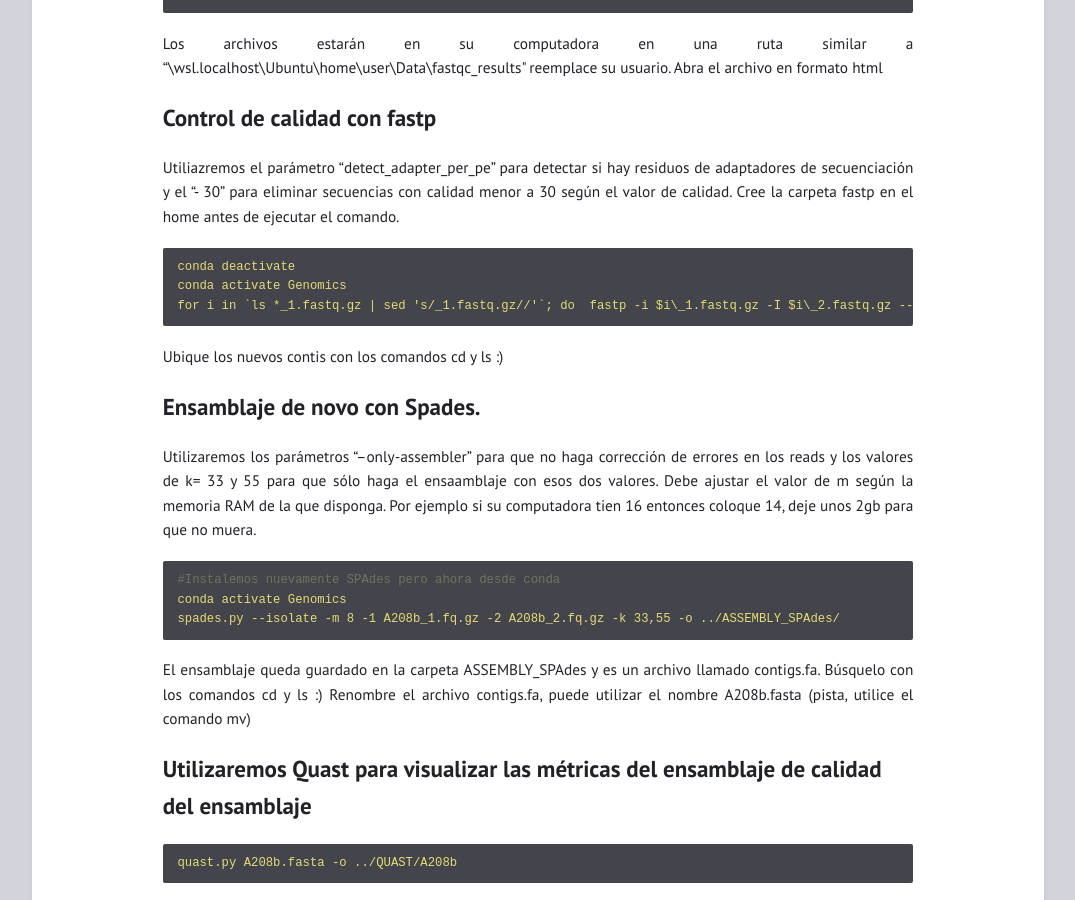
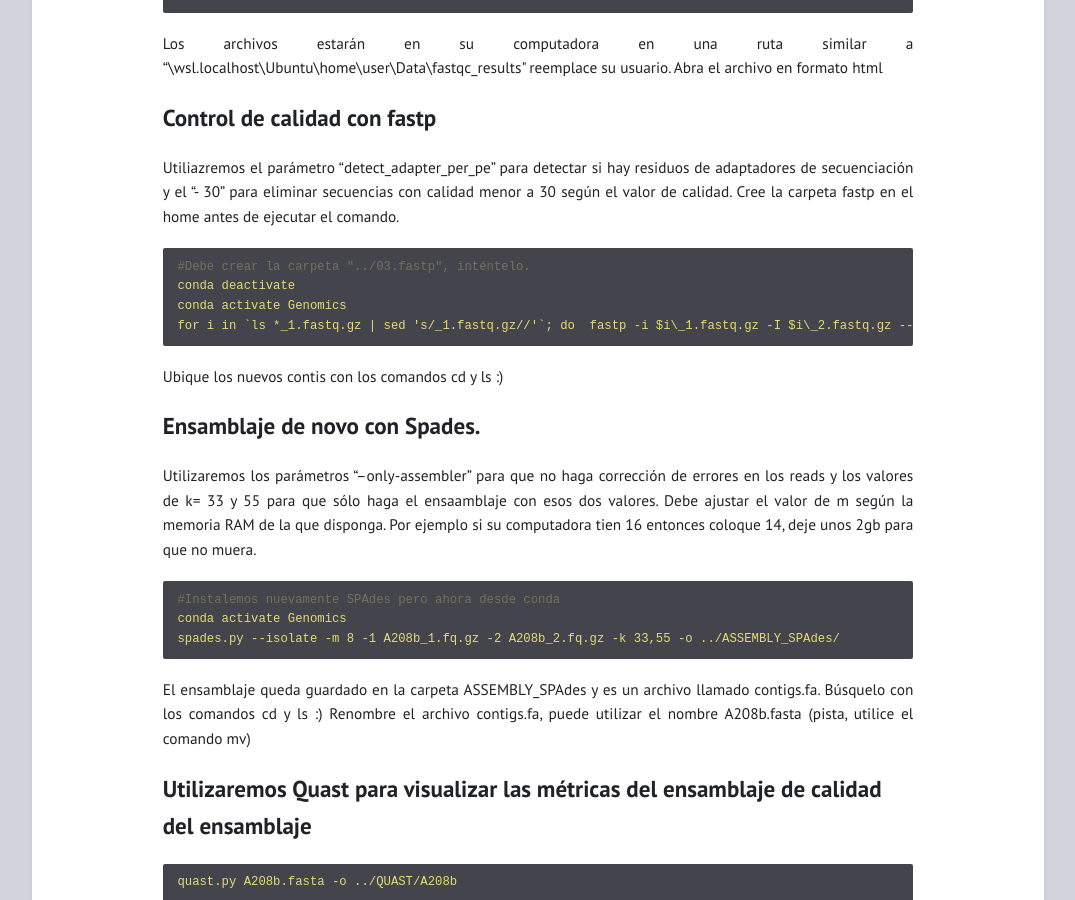
Before and after one commit to braddmg/GenPro, a Jekyll site: the page built from _posts/2024-08-21-Control-de-calidad-y-ensamblaje.md, in a window 1280 px wide and 900 px high, scrolled down 389 px. Shown: the whole window, without its empty margins (102-1177 px from the left). Built offline with Jekyll 4.4.1, drawn with Linux system fonts in a browser that asks for light colours.

Commit message:
Update 2024-08-21-Control-de-calidad-y-ensamblaje.md

````diff
--- a/_posts/2024-08-21-Control-de-calidad-y-ensamblaje.md
+++ b/_posts/2024-08-21-Control-de-calidad-y-ensamblaje.md
@@ -19,6 +19,7 @@ Los archivos estarán en su computadora en una ruta similar a "\\wsl.localhost\U
 Utiliazremos el parámetro "detect_adapter_per_pe" para detectar si hay residuos de adaptadores de secuenciación y el "- 30" para eliminar secuencias con calidad menor a 30 según el valor de calidad. Cree la carpeta fastp en el home antes de ejecutar el comando.
 
 ```yml
+#Debe crear la carpeta "../03.fastp", inténtelo.
 conda deactivate
 conda activate Genomics
 for i in `ls *_1.fastq.gz | sed 's/_1.fastq.gz//'`; do  fastp -i $i\_1.fastq.gz -I $i\_2.fastq.gz --detect_adapter_for_pe -o ../03.fastp/$i\_1.fq.gz -O ../03.fastp/$i\_2.fq.gz -h ../fastp/$i\_fastq.html -e 30; done
````
